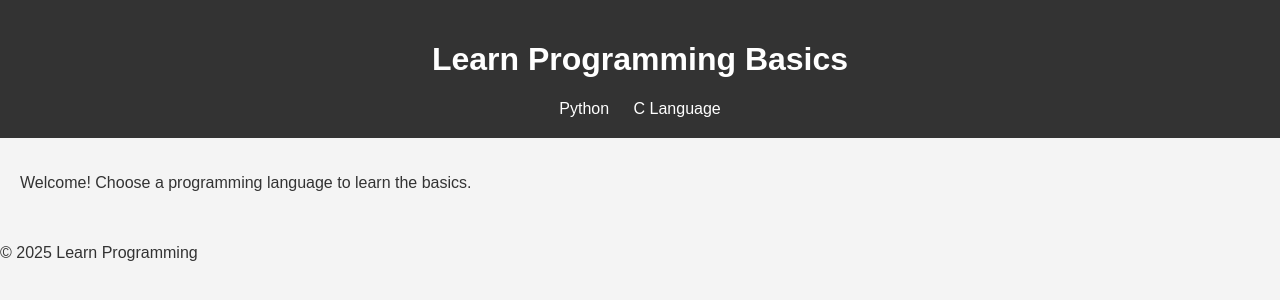
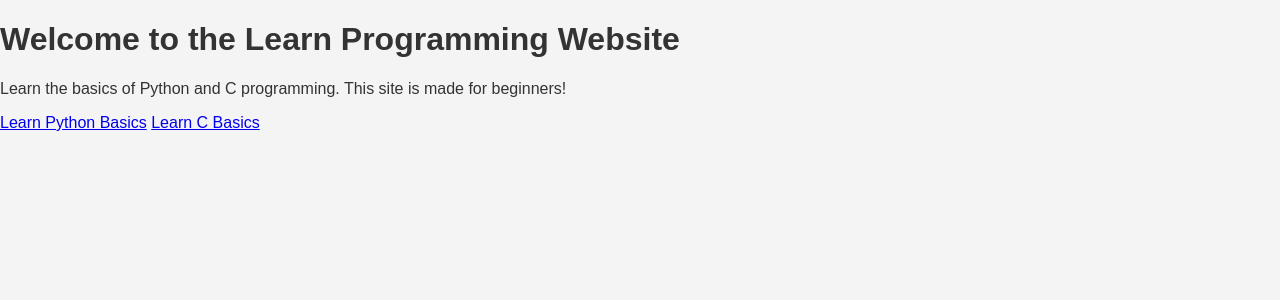
Before and after one commit to Sam00189/learn-programming-website, a plain HTML site: page index.html in a window 1280 px wide. Drawn offline with Linux system fonts and the light colour scheme.

Commit message:
Update index.html

```diff
--- a/index.html
+++ b/index.html
@@ -2,24 +2,19 @@
 <html lang="en">
 <head>
   <meta charset="UTF-8">
-  <title>Learn Programming</title>
-  <link rel="stylesheet" href="style.css">
+  <meta name="viewport" content="width=device-width, initial-scale=1.0">
+  <title>Learn Python and C - Programming Basics</title>
+  <meta name="description" content="Learn Python and C basics for beginners. Easy-to-follow tutorials for coding.">
+  <meta name="keywords" content="Python, C, programming, learn coding, tutorials, basics, beginner, programming languages">
+  <link rel="stylesheet" href="style.css"> <!-- Ensure your CSS file is named correctly -->
 </head>
+
 <body>
-  <header>
-    <h1>Learn Programming Basics</h1>
-    <nav>
-      <a href="python.html">Python</a>
-      <a href="c.html">C Language</a>
-    </nav>
-  </header>
+  <h1>Welcome to the Learn Programming Website</h1>
+  <p>Learn the basics of Python and C programming. This site is made for beginners!</p>
 
-  <main>
-    <p>Welcome! Choose a programming language to learn the basics.</p>
-  </main>
-
-  <footer>
-    <p>© 2025 Learn Programming</p>
-  </footer>
+  <!-- Links to your Python and C pages -->
+  <a href="python.html">Learn Python Basics</a>
+  <a href="c.html">Learn C Basics</a>
 </body>
 </html>
```
